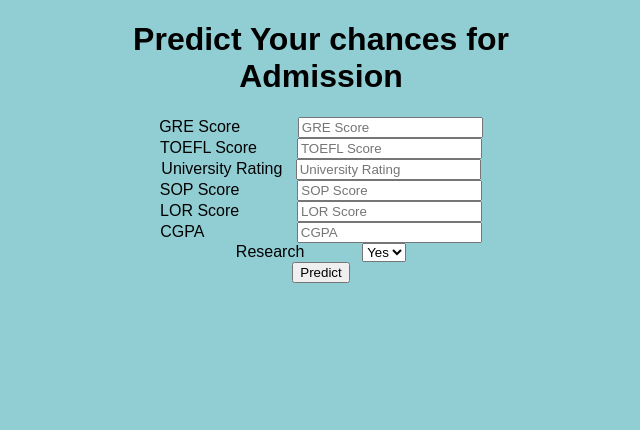
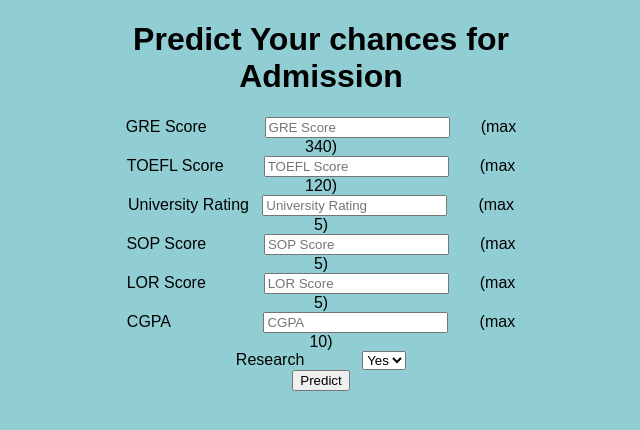
Before and after one commit to Yatrik07/Heroku-ML-Admission-Chance, a Flask app: page / in a window 1280 px wide. Shown: the top 430 px of the page, without its empty margins (319-959 px from the left). Run offline with Flask 2, Linux system fonts and the light colour scheme.

Commit message:
Update index.html

```diff
--- a/templates/index.html
+++ b/templates/index.html
@@ -16,22 +16,22 @@ Admission</h1>
  <form action="/predict" method="POST">
   GRE Score &nbsp &nbsp &nbsp &nbsp &nbsp &nbsp
  <input type="number" name="gre_score" id="gre_score"
-placeholder="GRE Score"><br>
+placeholder="GRE Score"> &nbsp &nbsp &nbsp (max 340) <br>
   TOEFL Score   &nbsp &nbsp &nbsp &nbsp
  <input type="number" name="toefl_score" id="toefl_score"
-placeholder="TOEFL Score"><br>
+placeholder="TOEFL Score"> &nbsp &nbsp &nbsp (max 120) <br>
   University Rating &nbsp
  <input type="number" name="university_rating"
-id="university_rating" placeholder="University Rating"> <br>
+id="university_rating" placeholder="University Rating"> &nbsp &nbsp &nbsp (max 5)  <br>
   SOP Score &nbsp &nbsp &nbsp &nbsp &nbsp  &nbsp
  <input type="number" name="sop" id="sop"
-placeholder="SOP Score" step="any"> <br>
+placeholder="SOP Score" step="any"> &nbsp &nbsp &nbsp (max 5) <br>
   LOR Score &nbsp &nbsp &nbsp &nbsp &nbsp &nbsp
  <input type="number" name="lor" id="lor"
-placeholder="LOR Score" step="any"> <br>
+placeholder="LOR Score" step="any"> &nbsp &nbsp &nbsp (max 5) <br>
   CGPA &nbsp &nbsp &nbsp &nbsp &nbsp &nbsp &nbsp &nbsp &nbsp &nbsp
  <input type="number" name="cgpa"
-id="cgpa"placeholder="CGPA" step="any"> <br>
+id="cgpa"placeholder="CGPA" step="any"> &nbsp &nbsp &nbsp (max 10) <br>
  Research &nbsp &nbsp &nbsp &nbsp &nbsp &nbsp
   <select name="research" id="research">
  <option value="yes">Yes</option>
```
